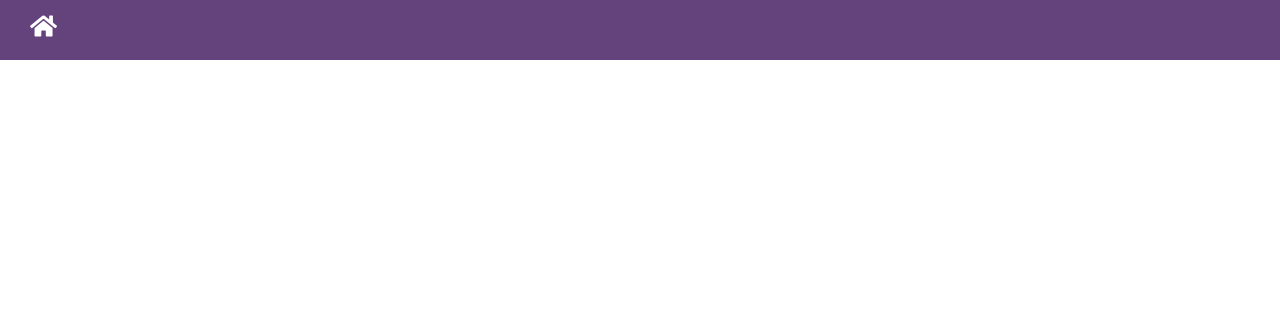
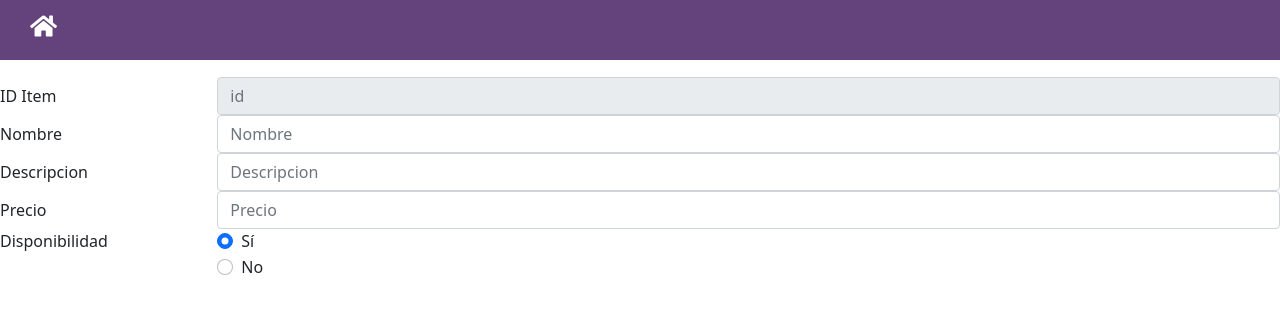
Before and after one commit to AmandaFlores7/PROTOTIPO, an Angular app: page /EditarItem in a window 1280 px wide. Before the commit this address led to /. Shown: the top 314 px of the page. Built offline with nearby package versions, Linux system fonts and the light colour scheme.

Commit message:
Componente Editar item

```diff
--- /dev/null
+++ b/src/app/Pages/ver-menu-administrador/editar-item/editar-item.component.html
@@ -0,0 +1,46 @@
+<div class="container-xl"></div>
+<form>
+  <div class="form-group row">
+    <label for="inputId" class="col-sm-2 col-form-label">ID Item</label>
+    <div class="col-sm-10">
+      <input type="text" class="form-control" id="inputId" placeholder="id" readonly>
+    </div>
+  </div>
+    <div class="form-group row">
+      <label for="inputNombre" class="col-sm-2 col-form-label">Nombre</label>
+      <div class="col-sm-10">
+        <input type="text" class="form-control" id="inputNombre" placeholder="Nombre">
+      </div>
+    </div>
+    <div class="form-group row">
+        <label for="inputDescripcion" class="col-sm-2 col-form-label">Descripcion</label>
+        <div class="col-sm-10">
+          <input type="text" class="form-control" id="inputDescripcion" placeholder="Descripcion">
+        </div>
+      </div>
+      <div class="form-group row">
+        <label for="inputPrecio" class="col-sm-2 col-form-label">Precio</label>
+        <div class="col-sm-10">
+          <input type="number" class="form-control" id="inputPrecio" placeholder="Precio">
+        </div>
+      </div>
+      <fieldset class="form-group">
+        <div class="row">
+          <legend class="col-form-label col-sm-2 pt-0">Disponibilidad</legend>
+          <div class="col-sm-10">
+            <div class="form-check">
+              <input class="form-check-input" type="radio" name="gridRadios" id="gridRadios1" value="option1" checked>
+              <label class="form-check-label" for="gridRadios1">
+                Sí
+              </label>
+            </div>
+            <div class="form-check">
+              <input class="form-check-input" type="radio" name="gridRadios" id="gridRadios2" value="option2">
+              <label class="form-check-label" for="gridRadios2">
+                No
+              </label>
+            </div>
+          </div>
+        </div>
+      </fieldset>
+  </form>
--- /dev/null
+++ b/src/app/Pages/ver-menu-administrador/editar-item/editar-item.component.ts
@@ -0,0 +1,15 @@
+import { Component, OnInit } from '@angular/core';
+
+@Component({
+  selector: 'app-editar-item',
+  templateUrl: './editar-item.component.html',
+  styleUrls: ['./editar-item.component.scss']
+})
+export class EditarItemComponent implements OnInit {
+
+  constructor() { }
+
+  ngOnInit(): void {
+  }
+
+}
--- a/src/app/app-routing.module.ts
+++ b/src/app/app-routing.module.ts
@@ -1,14 +1,18 @@
+import { isNgTemplate } from '@angular/compiler';
 import { NgModule } from '@angular/core';
 import { RouterModule, Routes } from '@angular/router';
 import { InicioComponent } from './Pages/inicio/inicio.component';
 import { VerMenuAdministradorComponent } from './Pages/ver-menu-administrador/ver-menu-administrador.component';
 import { VerMenuComponent } from './Pages/ver-menu/ver-menu.component';
+import { EditarItemComponent } from './Pages/ver-menu-administrador/editar-item/editar-item.component';
 
 const routes: Routes = [
   { path: '', redirectTo: 'Inicio', pathMatch: 'full' },
   { path: 'Inicio', component: InicioComponent },
   { path: 'VerMenu', component: VerMenuComponent },
-  { path: 'VerMenuAdministrador', component: VerMenuAdministradorComponent },];
+  { path: 'VerMenuAdministrador', component: VerMenuAdministradorComponent },
+  { path: 'EditarItem', component: EditarItemComponent},
+];
 
 @NgModule({
   imports: [RouterModule.forRoot(routes)],
--- a/src/app/app.module.ts
+++ b/src/app/app.module.ts
@@ -6,13 +6,15 @@ import { AppComponent } from './app.component';
 import { VerMenuComponent } from './Pages/ver-menu/ver-menu.component';
 import { VerMenuAdministradorComponent } from './Pages/ver-menu-administrador/ver-menu-administrador.component';
 import { InicioComponent } from './Pages/inicio/inicio.component';
+import { EditarItemComponent } from './Pages/ver-menu-administrador/editar-item/editar-item.component';
 
 @NgModule({
   declarations: [
     AppComponent,
     VerMenuComponent,
     VerMenuAdministradorComponent,
-    InicioComponent
+    InicioComponent,
+    EditarItemComponent
   ],
   imports: [
     BrowserModule,
```
Also changed, not shown: src/app/Pages/ver-menu-administrador/editar-item/editar-item.component.scss (added), 1 other file (tests, documents, lock files or other folders).
